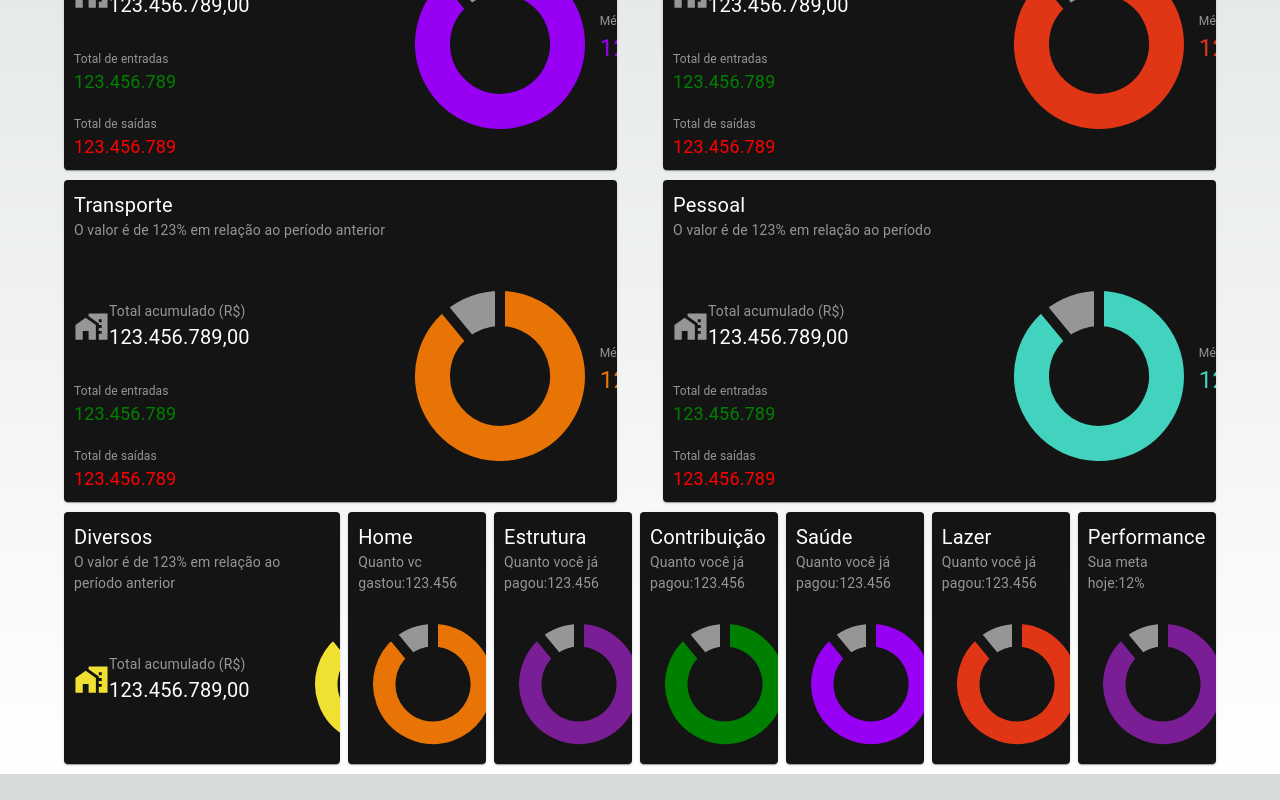
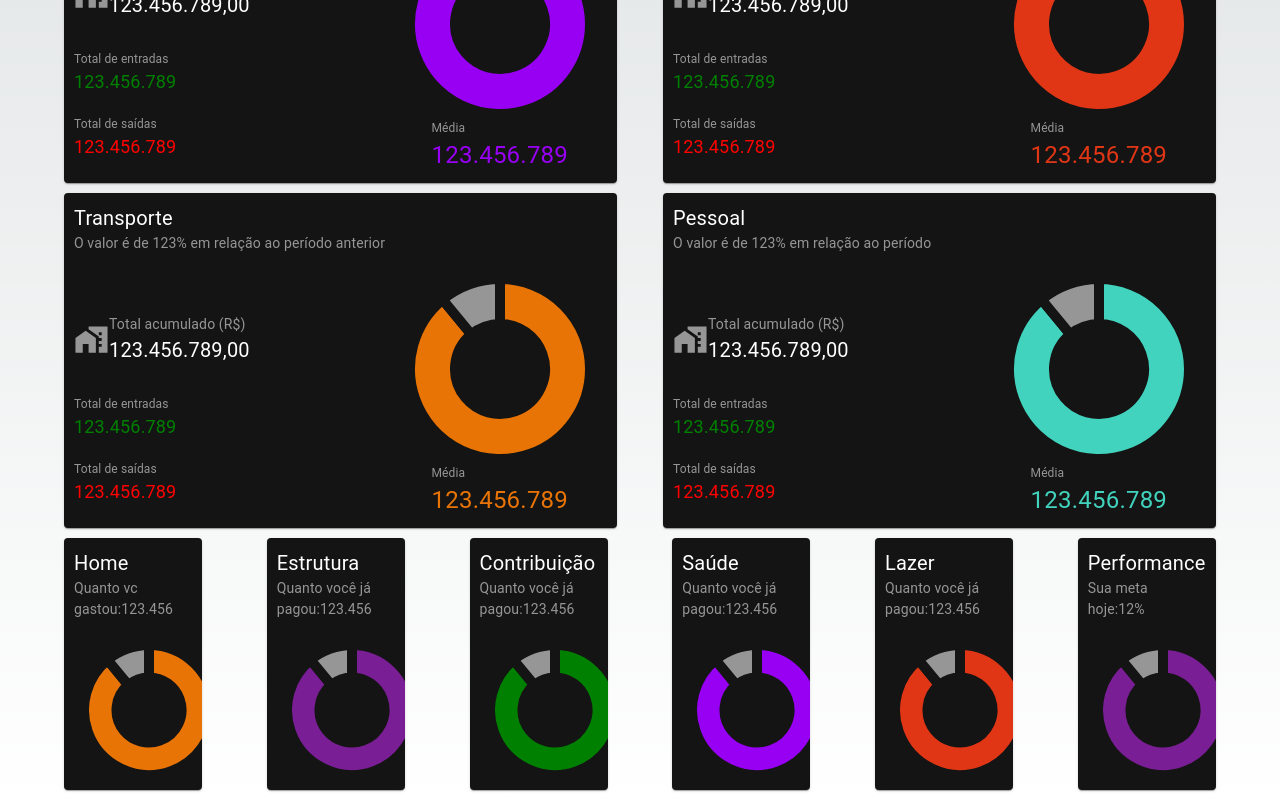
Before and after one commit to thiagojava/ProjectAlien, a Next.js app: page /despesas in a window 1280 px wide. Shown: the part 541-1341 px from the top of the page. Before the commit the page ends 1315 px from the top, so only its background shows below. Built offline with nearby package versions, Linux system fonts and the light colour scheme.

Commit message:
fixing: despesas page

```diff
--- a/src/components/DespesasMain/DespesasMain.js
+++ b/src/components/DespesasMain/DespesasMain.js
@@ -104,7 +104,7 @@ export const DespesasMain = () => {
                 </Box>
               </Box>
             </Box>
-            <Box width="200px" display="flex" alignItems="center">
+            <Box width="200px" display="flex" flexDirection="column" alignItems="center">
               <SimpleCircleChart colors={{ back: "#9800f3" }} />
               <Box>
                 <Typography color="#969696" style={{ fontSize: "12px" }}>
@@ -145,7 +145,7 @@ export const DespesasMain = () => {
                 </Box>
               </Box>
             </Box>
-            <Box width="200px" display="flex" alignItems="center">
+            <Box width="200px" display="flex" flexDirection="column" alignItems="center">
               <SimpleCircleChart colors={{ back: "#e03616" }} />
               <Box>
                 <Typography color="#969696" style={{ fontSize: "12px" }}>
@@ -193,7 +193,7 @@ export const DespesasMain = () => {
                 </Box>
               </Box>
             </Box>
-            <Box width="200px" display="flex" alignItems="center">
+            <Box width="200px" display="flex" flexDirection="column" alignItems="center">
               <SimpleCircleChart colors={{ back: "#E97406" }} />
               <Box>
                 <Typography color="#969696" style={{ fontSize: "12px" }}>
@@ -234,7 +234,7 @@ export const DespesasMain = () => {
                 </Box>
               </Box>
             </Box>
-            <Box width="200px" display="flex" alignItems="center">
+            <Box width="200px" display="flex" flexDirection="column" alignItems="center">
               <SimpleCircleChart colors={{ back: "#41d3bd" }} />
               <Box>
                 <Typography color="#969696" style={{ fontSize: "12px" }}>
@@ -255,49 +255,32 @@ export const DespesasMain = () => {
         marginBottom="10px"
         justifyContent="space-between"
       >
-        <CardBox basis="24%" title='Diversos' subtitle='O valor é de 123% em relação ao período anterior'>
-          <Box display="flex" gap="50px">
-            <Box>
-              <Box marginTop="50px">
-                <MiniCard
-                  icon={
-                    <HomeWorkIcon fontSize="large" sx={{ color: "#F0E032" }} />
-                  }
-                  title="Total acumulado (R$)"
-                />
-              </Box>
-            </Box>
-            <Box width="150px" display="flex" alignItems="center">
-              <SimpleCircleChart colors={{ back: "#F0E032" }} />
-            </Box>
-          </Box>
-        </CardBox>
-        <CardBox basis="12%" title='Home' subtitle='Quanto vc gastou:123.456'>
-          <Box width="150px" display="flex" justifyContent="center">
+        <CardBox basis="12%" content="space-around" title='Home' subtitle='Quanto vc gastou:123.456'>
+          <Box width="150px"  display="flex" justifyContent="center">
             <SimpleCircleChart colors={{ back: "#E97406" }} />
           </Box>
         </CardBox>
-        <CardBox basis="12%" title='Estrutura' subtitle='Quanto você já pagou:123.456'>
+        <CardBox basis="12%" content="space-around" title='Estrutura' subtitle='Quanto você já pagou:123.456'>
           <Box width="150px" display="flex" justifyContent="center">
             <SimpleCircleChart colors={{ back: "#791e94" }} />
           </Box>
         </CardBox>
-        <CardBox basis="12%" title='Contribuição' subtitle='Quanto você já pagou:123.456'>
+        <CardBox basis="12%" content="space-around" title='Contribuição' subtitle='Quanto você já pagou:123.456'>
           <Box width="150px" display="flex" justifyContent="center">
             <SimpleCircleChart colors={{ back: "#008000" }} />
           </Box>
         </CardBox>
-        <CardBox basis="12%" title='Saúde' subtitle='Quanto você já pagou:123.456'>
+        <CardBox basis="12%" content="space-around" title='Saúde' subtitle='Quanto você já pagou:123.456'>
           <Box width="150px" display="flex" justifyContent="center">
             <SimpleCircleChart colors={{ back: "#9800f3" }} />
           </Box>
         </CardBox>
-        <CardBox basis="12%" title='Lazer' subtitle='Quanto você já pagou:123.456'>
+        <CardBox basis="12%" content="space-around" title='Lazer' subtitle='Quanto você já pagou:123.456'>
           <Box width="150px" display="flex" justifyContent="center">
             <SimpleCircleChart colors={{ back: "#e03616" }} />
           </Box>
         </CardBox>
-        <CardBox basis="12%" title='Performance' subtitle='Sua meta hoje:12%'>
+        <CardBox basis="12%" content="space-around" title='Performance' subtitle='Sua meta hoje:12%'>
           <Box width="150px" display="flex" justifyContent="center">
             <SimpleCircleChart colors={{ back: "#791e94" }} />
           </Box>
```
